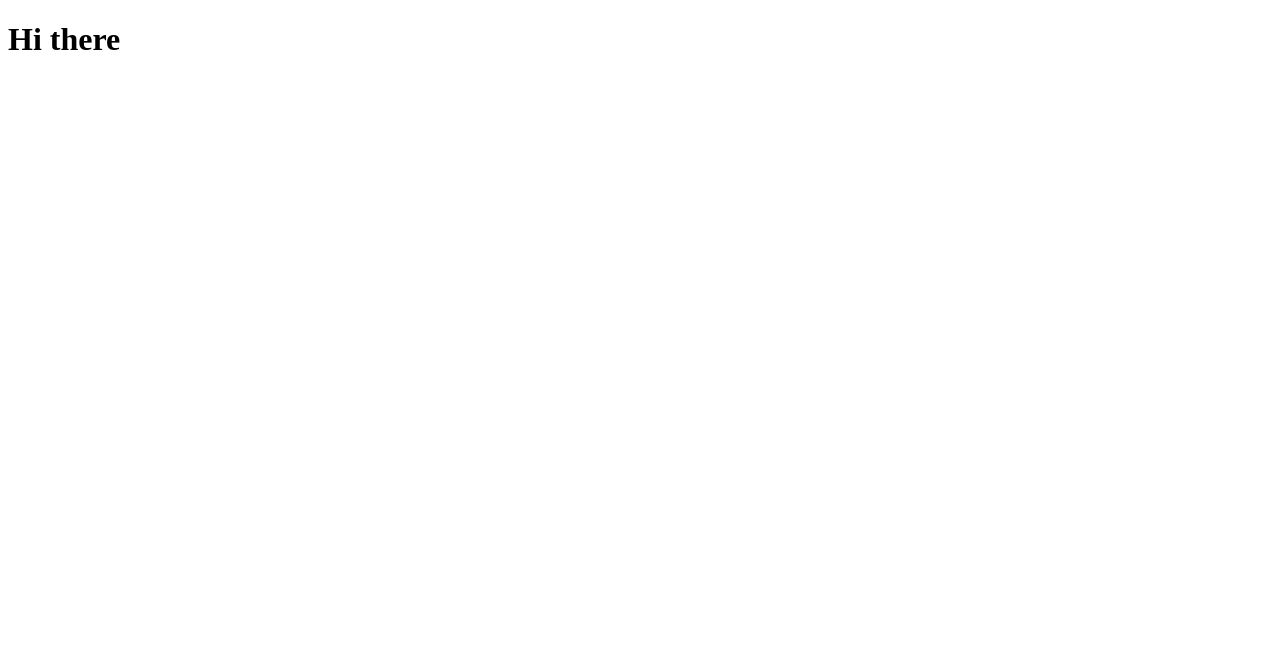
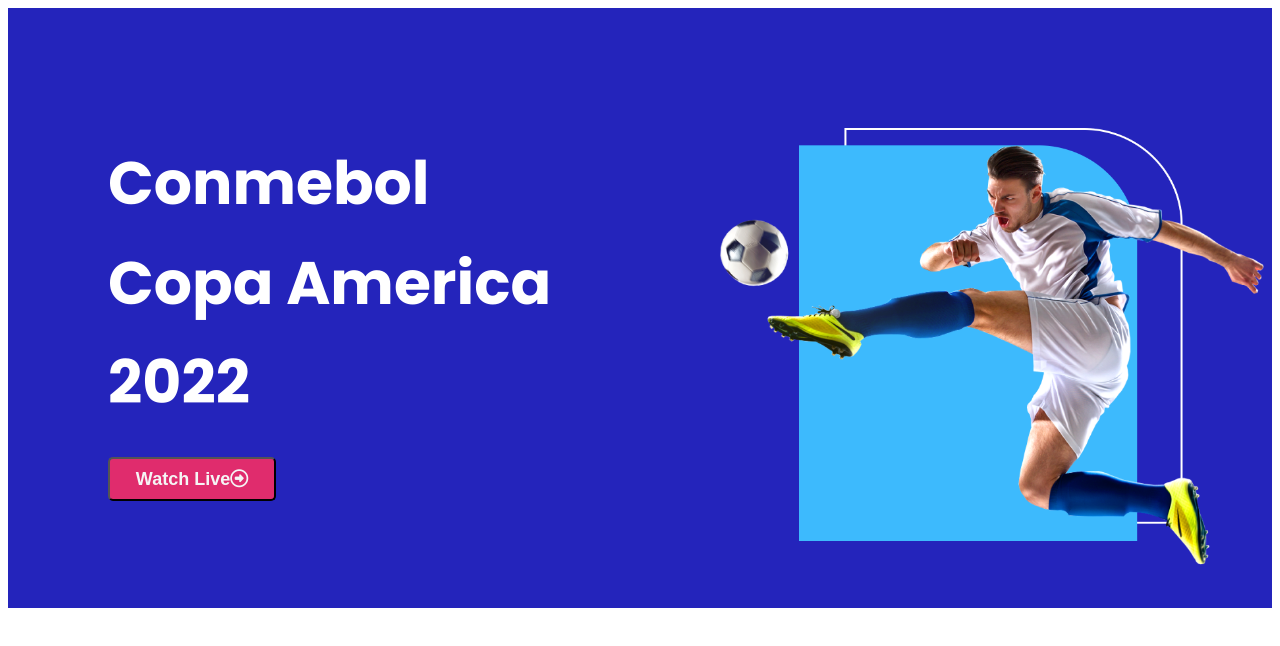
Before and after one commit to Subrata-Shuvo/Responsive-Football., a plain HTML site: page index.html in a window 1280 px wide. Drawn offline with Linux system fonts and the light colour scheme.

Commit message:
section 1

```diff
--- a/index.html
+++ b/index.html
@@ -5,8 +5,25 @@
     <meta http-equiv="X-UA-Compatible" content="IE=edge">
     <meta name="viewport" content="width=device-width, initial-scale=1.0">
     <title>Responsive Football</title>
+<!-- font awesome -->
+<script src="https://kit.fontawesome.com/c6a309f40d.js" crossorigin="anonymous"></script>
+
+ <!-- stylesheet -->
+    <link rel="stylesheet" href="style.css">
 </head>
 <body>
-    <h1>Hi there</h1>
+    <section class="section1">
+        <div class="header">
+            <header class="heading">
+                <h1>Conmebol</h1>
+                <h1>Copa America</h1>
+                <h1>2022</h1>
+                    <button>Watch Live<i class="far fa-arrow-alt-circle-right"></i></button>
+            </header>
+        </div>
+        <div class="section1">
+            <img class="image-one" src="images/banner.png" alt="">
+        </div>
+    </section>
 </body>
 </html>
--- a/style.css
+++ b/style.css
@@ -0,0 +1,51 @@
+/* fonts */
+
+@import url('https://fonts.googleapis.com/css2?family=Poppins:wght@700&display=swap');
+
+/* common styles or utilities */
+
+body{
+    font-family: 'Poppins', sans-serif;
+}
+
+
+.heading{
+    padding-top: 100px;
+}
+h1{
+    color: #FFFFFF;
+    margin-left: 100px;
+    font-weight: bold;
+    font-size: 60px;
+    line-height: 50px;
+
+}
+.section1{
+    display: flex;
+    white-space: nowrap;
+    background-color: rgb(36, 36, 187);
+    height: 600px;
+    width: 100%;
+}
+.image-one{
+    height: 440px;
+    width: 550px;
+    margin-left: 165px;
+    margin-top: 120px;
+}
+.section1 button{
+    color:whitesmoke ;
+    position: absolute;
+    font-size: large;
+    font-weight: bold;
+    width: 168px;
+    height: 44px;
+    margin-left: 100px;
+    background: #E02C6D;
+    border-radius: 5px;
+}
+
+
+.far fa-arrow-alt-circle-right{
+    margin-right: 5px;
+}
```
Also changed, not shown: images/bg.jpg (added).
